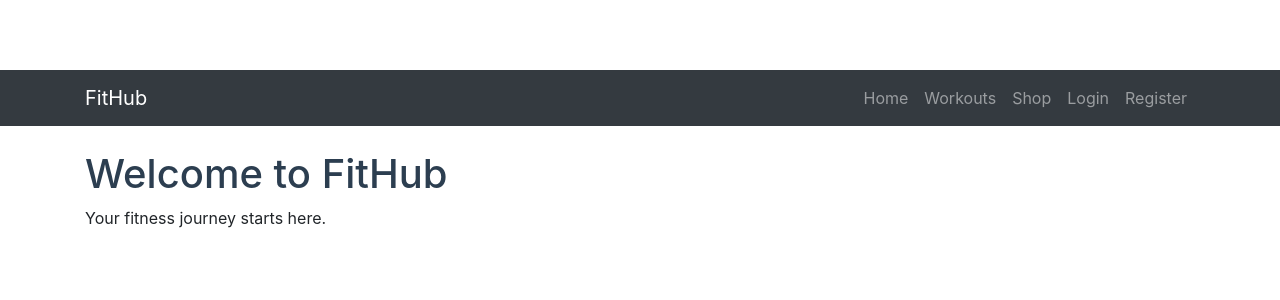
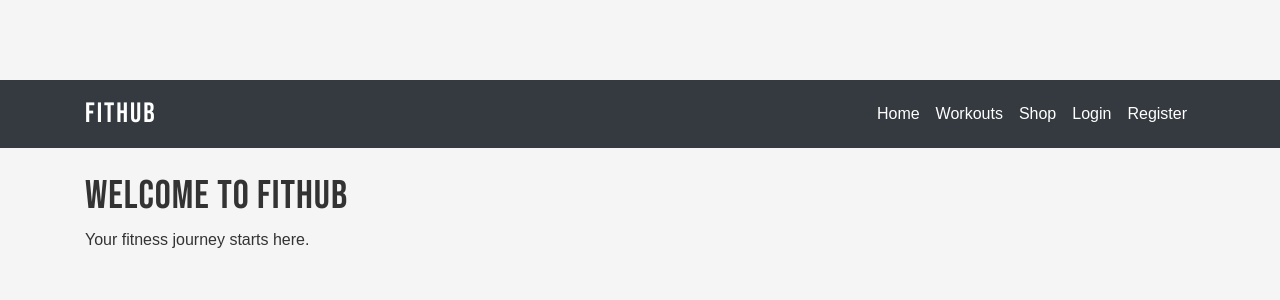
Before and after one commit to eandachew/fithub, a Django app: page / in a window 1280 px wide. Shown: the top 300 px of the page. Run offline with Django 3.2, Linux system fonts and the light colour scheme.

Commit message:
Style and google fonts added

```diff
--- a/static/css/base.css
+++ b/static/css/base.css
@@ -1,7 +1,60 @@
-body {
-    padding-top: 70px;
+/* ========================
+   FitHub Brand Colors
+======================== */
+
+:root {
+    --primary-color: #ff4d4d;
+    --secondary-color: #1f1f1f;
+    --accent-color: #f5f5f5;
+    --text-color: #333;
 }
 
-h1 {
-    color: #2c3e50;
+/* ========================
+   Typography
+======================== */
+
+body {
+    font-family: 'Montserrat', sans-serif;
+    color: var(--text-color);
+    background-color: var(--accent-color);
+    padding-top: 80px;
 }
+
+h1, h2, h3, h4 {
+    font-family: 'Bebas Neue', sans-serif;
+    letter-spacing: 1px;
+}
+
+/* ========================
+   Navbar
+======================== */
+
+.navbar {
+    background-color: var(--secondary-color);
+}
+
+.navbar-brand {
+    font-family: 'Bebas Neue', sans-serif;
+    font-size: 28px;
+    letter-spacing: 2px;
+}
+
+.navbar-nav .nav-link {
+    color: white !important;
+}
+
+.navbar-nav .nav-link:hover {
+    color: var(--primary-color) !important;
+}
+/* ========================
+   Buttons
+======================== */
+
+.btn-primary {
+    background-color: var(--primary-color);
+    border: none;
+}
+
+.btn-primary:hover {
+    background-color: #ff2e2e;
+}
--- a/templates/base.html
+++ b/templates/base.html
@@ -16,6 +16,7 @@
         <link rel="stylesheet"
         href="https://cdn.jsdelivr.net/npm/bootstrap@4.6.2/dist/css/bootstrap.min.css">
         <link rel="stylesheet" href="{% static 'css/base.css' %}">
+        <link href="https://fonts.googleapis.com/css2?family=Bebas+Neue&display=swap" rel="stylesheet">
     {% endblock %}
 
     {% block extra_css %}
```
